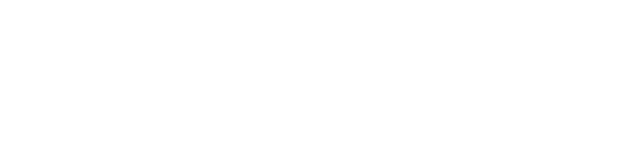
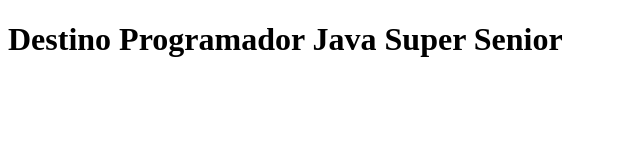
Before and after one commit to PedroHeenrique/curso-git, a plain HTML site: page index.html in a window 1280 px wide. Shown: the whole page, without its empty margins (0-640 px from the left). Drawn offline with Linux system fonts and the light colour scheme.

Commit message:
Adicionado titulo da pagina

```diff
--- a/index.html
+++ b/index.html
@@ -6,7 +6,7 @@
 <body>
 
 
-<h1> </h1>
+<h1> Destino Programador Java Super Senior</h1>
 
 
 </body>
```
